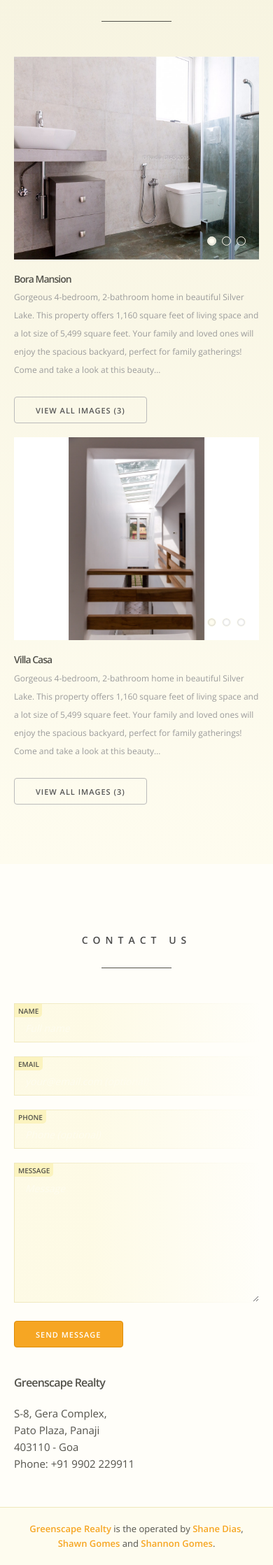
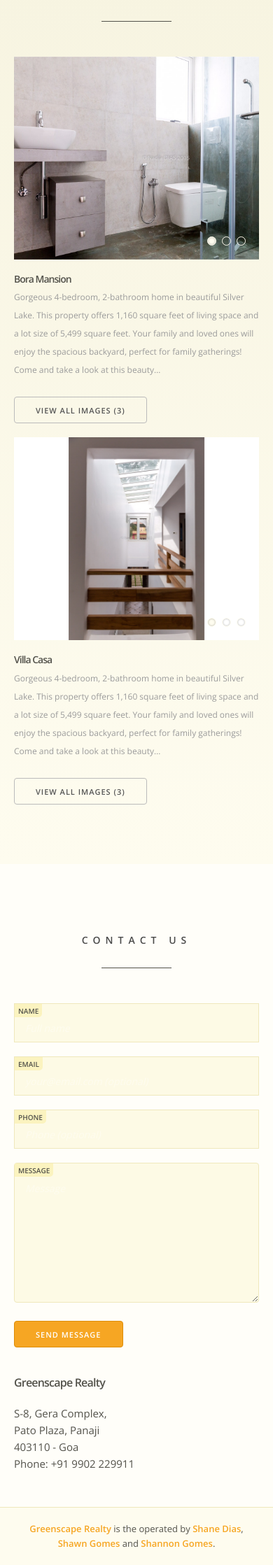
Before and after one commit to HashCookies/greenscape-realty, a Jekyll site: the page built from index.html, in a window 390 px wide. Shown: the part 1298-3535 px from the top of the page at 70% size. Built offline with Jekyll 4.4.1, drawn with Linux system fonts in a browser that asks for light colours.

Commit message:
Responsive styling

```diff
--- a/css/main.scss
+++ b/css/main.scss
@@ -222,13 +222,21 @@ $bc: darken($dark, 5%);
     border: none;
     border-style: solid;
     border-width: 1px;
-    border-right-width: 0px;
-    border-right-style: none;
+
     font-size: 14px;
     /* Rectangle 5 Copy: */
-    background-image: linear-gradient(90deg, darken($lightYellow, 2%) 30%, lighten($lightYellow, 2%) 100%);
-    border-image-source: linear-gradient(90deg, $medYellow, lighten($lightYellow, 2%));
-    border-image-slice: 1;
+    @media (max-width: $screen-xs-max) {
+      background-color: darken($lightYellow, 2%);
+      border-color: $medYellow;
+      border-width: 1px;
+    }
+    @media (min-width: $screen-sm-min) {
+      border-right-width: 0px;
+      border-right-style: none;
+      background-image: linear-gradient(90deg, darken($lightYellow, 2%) 30%, lighten($lightYellow, 2%) 100%);
+      border-image-source: linear-gradient(90deg, $medYellow, lighten($lightYellow, 2%));
+      border-image-slice: 1;
+    }
     &:focus {
       outline: none;
       border: 1px solid $vib;
```
